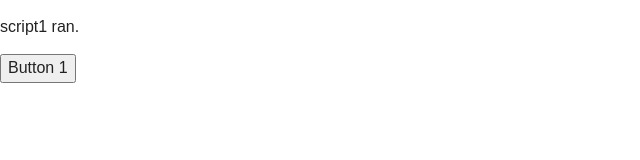
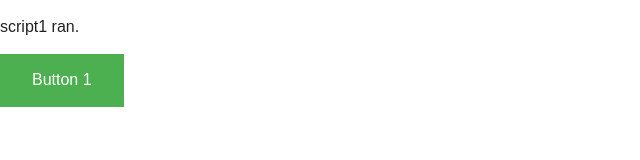
Before and after one commit to pacurtin/StackOverflowStaticWebTemplate, a website: page dist/index.html in a window 1280 px wide. Shown: the whole page, without its empty margins (0-640 px from the left). Drawn offline with nearby package versions, Linux system fonts and the light colour scheme.

Commit message:
Added style to button

```diff
--- a/dist/index.html
+++ b/dist/index.html
@@ -18,7 +18,18 @@
         <!--[if lt IE 8]>
             <p class="browserupgrade">You are using an <strong>outdated</strong> browser. Please <a href="http://browsehappy.com/">upgrade your browser</a> to improve your experience.</p>
         <![endif]-->
-
+        <style>
+            .button {
+                background-color: #4CAF50; /* Green */
+                border: none;
+                color: white;
+                padding: 15px 32px;
+                text-align: center;
+                text-decoration: none;
+                display: inline-block;
+                font-size: 16px;
+            }
+        </style>
 
         <!-- Add your site or application content here -->
         <p id="p1" >Hello world! This is HTML5 Boilerplate XX.</p>
@@ -32,7 +43,7 @@
             }
         </script>
 
-        <button id="button1" onclick="script2();">Button 1</button>
+        <button class="button" id="button1" onclick="script2();">Button 1</button>
 
 
         <script src="https://code.jquery.com/jquery-1.12.0.min.js"></script>
```
